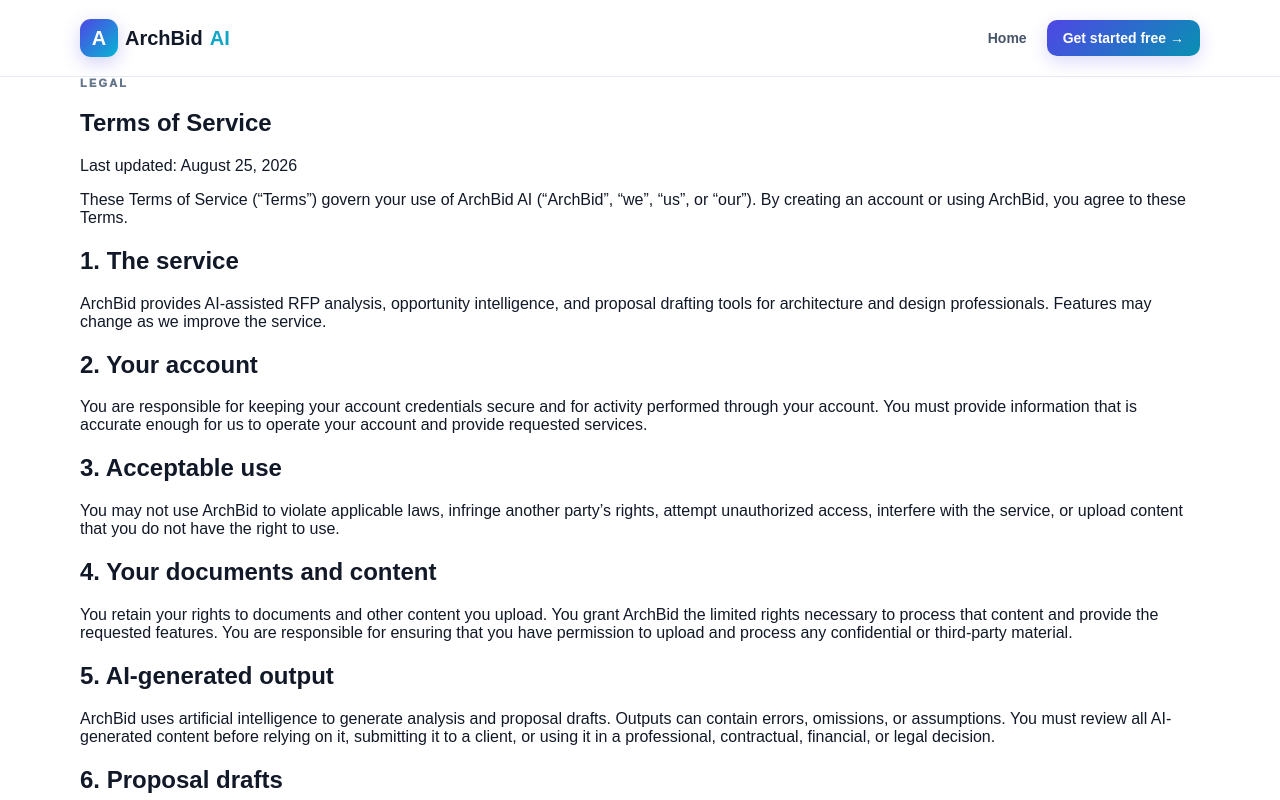
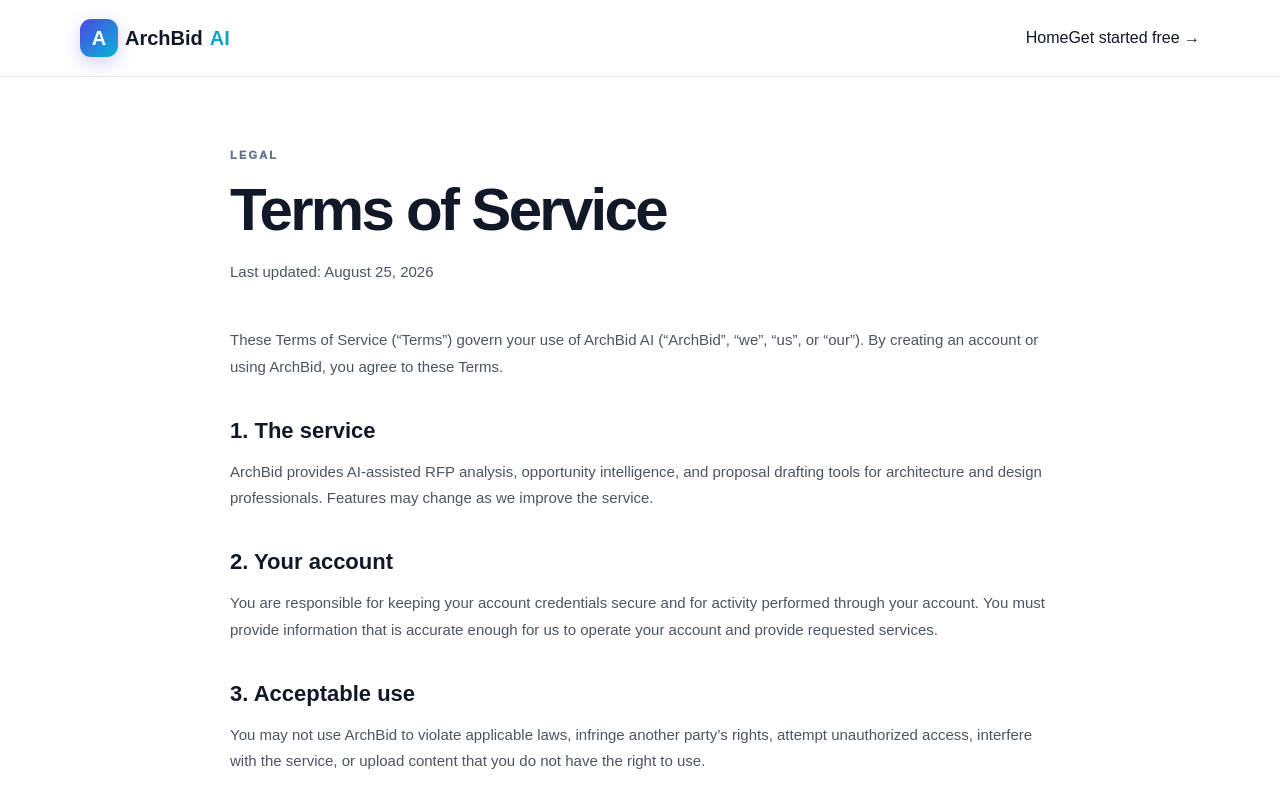
Before and after one commit to ultrarevisions-bit/archbid-ai, a Next.js app: page /terms in a window 1280 px wide. Shown: the top 800 px of the page. Built offline with nearby package versions, Linux system fonts and the light colour scheme.

Commit message:
Style compact landing menu and legal pages

```diff
--- a/app/globals.css
+++ b/app/globals.css
@@ -9,11 +9,11 @@
 .brand { font-weight:800; font-size:20px; display:flex; align-items:center; gap:7px; }
 .brand-mark { width:32px; height:32px; border-radius:9px; display:grid; place-items:center; background:linear-gradient(135deg,#172554,#4f46e5); color:#fff; font-weight:800; box-shadow:0 6px 18px rgba(79,70,229,.25); }
 .brand-ai { color:#6366f1; }
-.nav-actions { display:flex; align-items:center; gap:20px; }
-.nav-login { font-weight:750; font-size:14px; color:#475569; }
-.nav-login:hover { color:#4f46e5; }
-.nav-cta { font-weight:800; font-size:14px; color:#fff; background:linear-gradient(135deg,#4f46e5,#0891b2); padding:10px 16px; border-radius:10px; box-shadow:0 6px 18px rgba(79,70,229,.2); }
-.nav-cta:hover { transform:translateY(-1px); }
+.nav-menu { display:flex; align-items:center; gap:22px; }
+.nav-menu > a { font-weight:700; font-size:13px; color:#64748b; }
+.nav-menu > a:hover { color:#4f46e5; }
+.nav-menu .nav-cta { color:#fff; font-weight:800; background:linear-gradient(135deg,#4f46e5,#0891b2); padding:10px 16px; border-radius:10px; box-shadow:0 6px 18px rgba(79,70,229,.2); }
+.nav-menu .nav-cta:hover { color:#fff; transform:translateY(-1px); }
 .hero { padding:104px 0 82px; text-align:center; max-width:960px; position:relative; }
 .hero:before { content:""; position:absolute; width:420px; height:420px; left:50%; top:10px; transform:translateX(-50%); background:radial-gradient(circle,rgba(99,102,241,.12),rgba(6,182,212,.06) 45%,transparent 70%); pointer-events:none; z-index:-1; }
 .eyebrow, .section-label { font-size:12px; font-weight:900; letter-spacing:.12em; color:#4f46e5; }
@@ -53,6 +53,12 @@
 .score-status { font-size:12px; font-weight:900; margin:20px 0; color:#059669; }
 .score-card ul { list-style:none; padding:0; margin:0; line-height:2.2; font-size:14px; }
 .score-card li::first-letter { color:#4f46e5; }
+.legal-content { max-width:820px; padding:72px 0 100px; }
+.legal-content h1 { font-size:clamp(40px,6vw,60px); letter-spacing:-.045em; margin:14px 0 8px; }
+.legal-updated { color:#94a3b8; font-size:13px; margin-bottom:42px; }
+.legal-content h2 { font-size:22px; margin:38px 0 10px; }
+.legal-content p { color:#4b5563; line-height:1.75; font-size:15px; }
 footer { padding:30px 0; border-top:1px solid #e5e7eb; color:#9ca3af; font-size:12px; }
 footer .container { display:flex; justify-content:space-between; gap:20px; }
-@media (max-width: 760px) { .nav-actions { gap:10px; } .nav-login { font-size:13px; } .nav-cta { padding:9px 12px; font-size:13px; } .proof, .cards, .score-grid { grid-template-columns:1fr; } .proof div { border-right:0; border-bottom:1px solid #e5e7eb; } .proof div:last-child { border-bottom:0; } .score-grid { gap:35px; } .hero { padding-top:70px; } footer .container { flex-direction:column; } }
+footer a:hover { color:#4f46e5; }
+@media (max-width: 760px) { .nav-menu { gap:10px; } .nav-menu > a { font-size:12px; } .nav-menu > a:first-child, .nav-menu > a:nth-child(2) { display:none; } .nav-menu .nav-cta { padding:9px 12px; font-size:12px; } .proof, .cards, .score-grid { grid-template-columns:1fr; } .proof div { border-right:0; border-bottom:1px solid #e5e7eb; } .proof div:last-child { border-bottom:0; } .score-grid { gap:35px; } .hero { padding-top:70px; } footer .container { flex-direction:column; } .legal-content { padding-top:48px; } }
```
